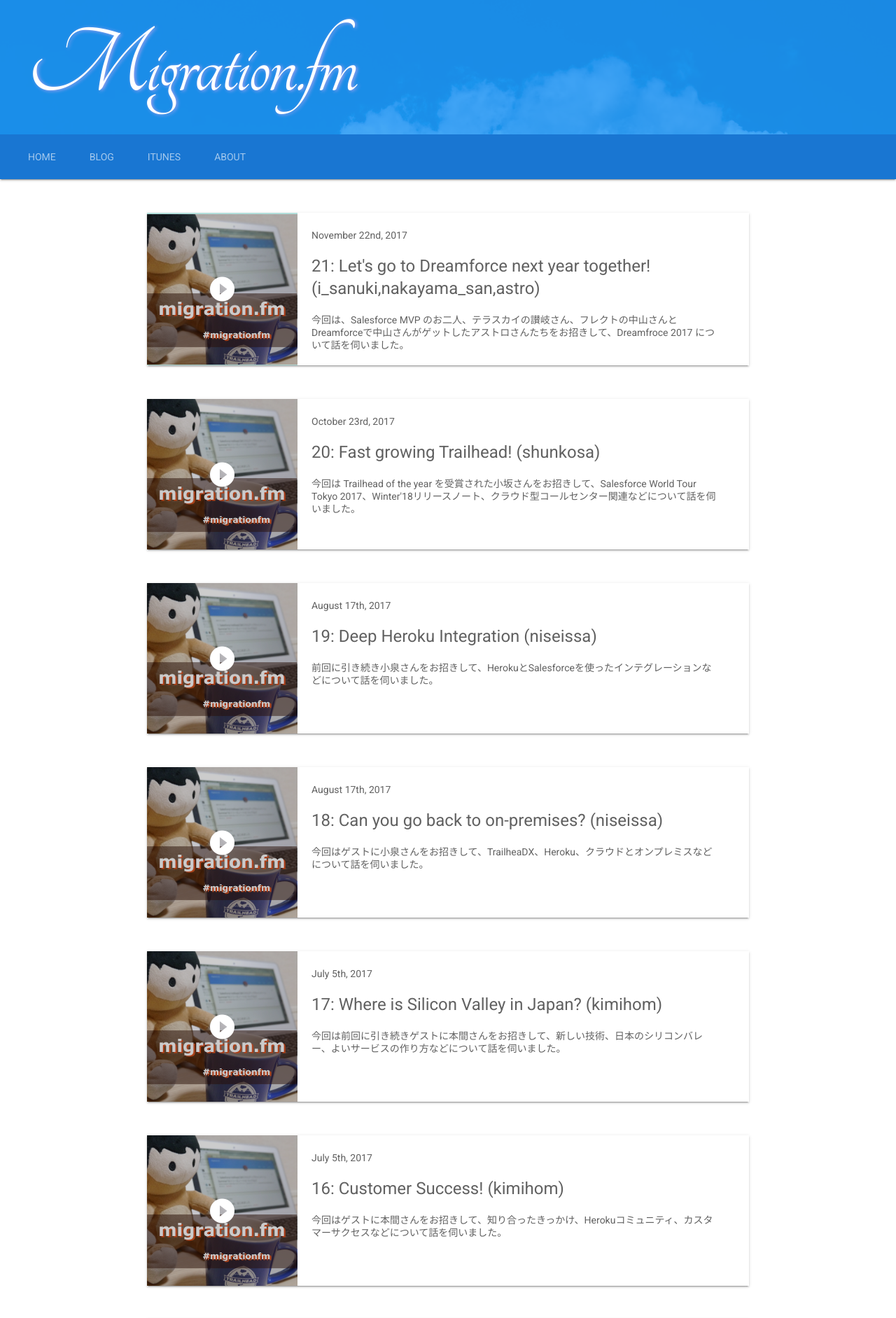
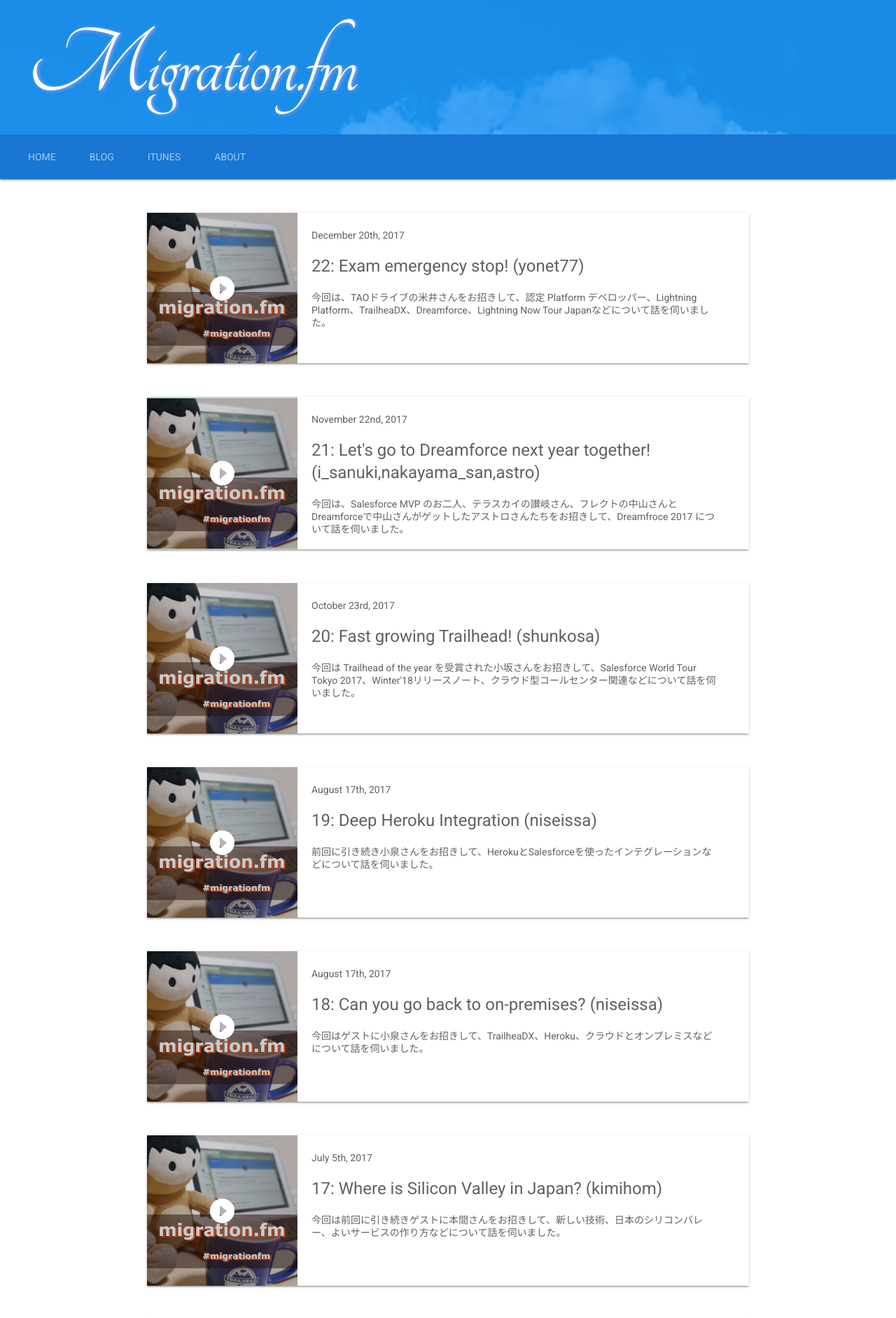
Before and after one commit to migrationfm/migrationfm.github.io, a Jekyll site: the page built from index.html, in a window 1280 px wide. Shown: the top 1883 px of the page at 70% size. Built offline with Jekyll 4.4.1, drawn with Linux system fonts in a browser that asks for light colours; nearby versions of some CDN libraries; the list of posts is cut into pages by our own code; some of the changed text lies outside the part shown.

Commit message:
Add episode 22

```diff
--- /dev/null
+++ b/_posts/2017-12-20-022.md
@@ -0,0 +1,40 @@
+---
+layout: post
+title:  "22: Exam emergency stop! (yonet77)"
+date:   2017-12-20 0:00:00
+categories: Podcast
+speaker_list:
+ - name: Takahiro Yonei
+   image_url: https://pbs.twimg.com/profile_images/904862282068312065/EipaTmja_400x400.jpg
+ - name: Akira Kuratani
+   image_url: https://pbs.twimg.com/profile_images/754365362808827904/Ig84TgbE_400x400.jpg
+link: http://media.blubrry.com/migrationfm/http://feeds.soundcloud.com/stream/373359959-migrationfm-22-exam-emergency-stop-yonet77.mp3
+soundcloud_url: "https://w.soundcloud.com/player/?url=https%3A//api.soundcloud.com/tracks/373359959&amp;color=%23ff5500&amp;auto_play=false&amp;hide_related=false&amp;show_comments=true&amp;show_user=true&amp;show_reposts=false&amp;show_teaser=true"
+length: "15932618"
+description: "今回は、TAOドライブの米井さんをお招きして、認定 Platform デベロッパー、Lightning Platform、TrailheaDX、Dreamforce、Lightning Now Tour Japanなどについて話を伺いました。"
+podcastLength: "00:30:44"
+keywords: Salesforce, Trailhead, SuperBadge, Dreamforce
+---
+
+# Show notes
+
+# 認定 Platform デベロッパー
+* [Salesforce Platform Developer I exam](http://certification.salesforce.com/platformdeveloperI)
+* [Platform Developer試験の緊急停止](http://certification.salesforce.com/platformdeveloperI)
+* [Advanced Apex Specialist](https://twitter.com/takahito0508/status/941884738322579456)
+* 学習ノート
+
+# Salesforce Lightning Platform
+* [Lightning Platform: The Future of App Development](https://www.salesforce.com/blog/2017/11/lightning-platform-future-app-development.html)
+* [Salesforce Platform Advent Calendar 2017](https://qiita.com/advent-calendar/2017/salesforce-platform)
+
+# イベント
+* [TrailheaDX - Salesforce Developer Conference](https://developer.salesforce.com/trailheadx)
+* [Salesforce Basecamp Tokyo](https://www.salesforce.com/jp/campaign/basecamp17/)
+* [Dreamforce 4 U](https://sfdg.tokyo/blog/2017-12-13-dreamforce4u/)
+* [Dreamforce 2017](https://www.salesforce.com/dreamforce/)
+* [Lightning Now Tour Japan](https://developer.salesforce.com/events/workshops/lightning-now-japan?d=7010M000002Mb3o&eid=sf)
+* イベント告知（2018/1/16の夜は空けておいてください！）
+  * Tokyo Salesforce Developer Group
+    * [Trailblazer Community](https://success.salesforce.com/_ui/core/chatter/groups/GroupProfilePage?g=0F9300000001oWJ)
+    * [Meetup.com](https://www.meetup.com/ja-JP/preview/Tokyo-Salesforce-Developer-Group)
```
Also changed, not shown: speaker/AkiraKuratani.md (+1 -0 lines), speaker/TakahiroYonei.md (+2 -1 lines).
